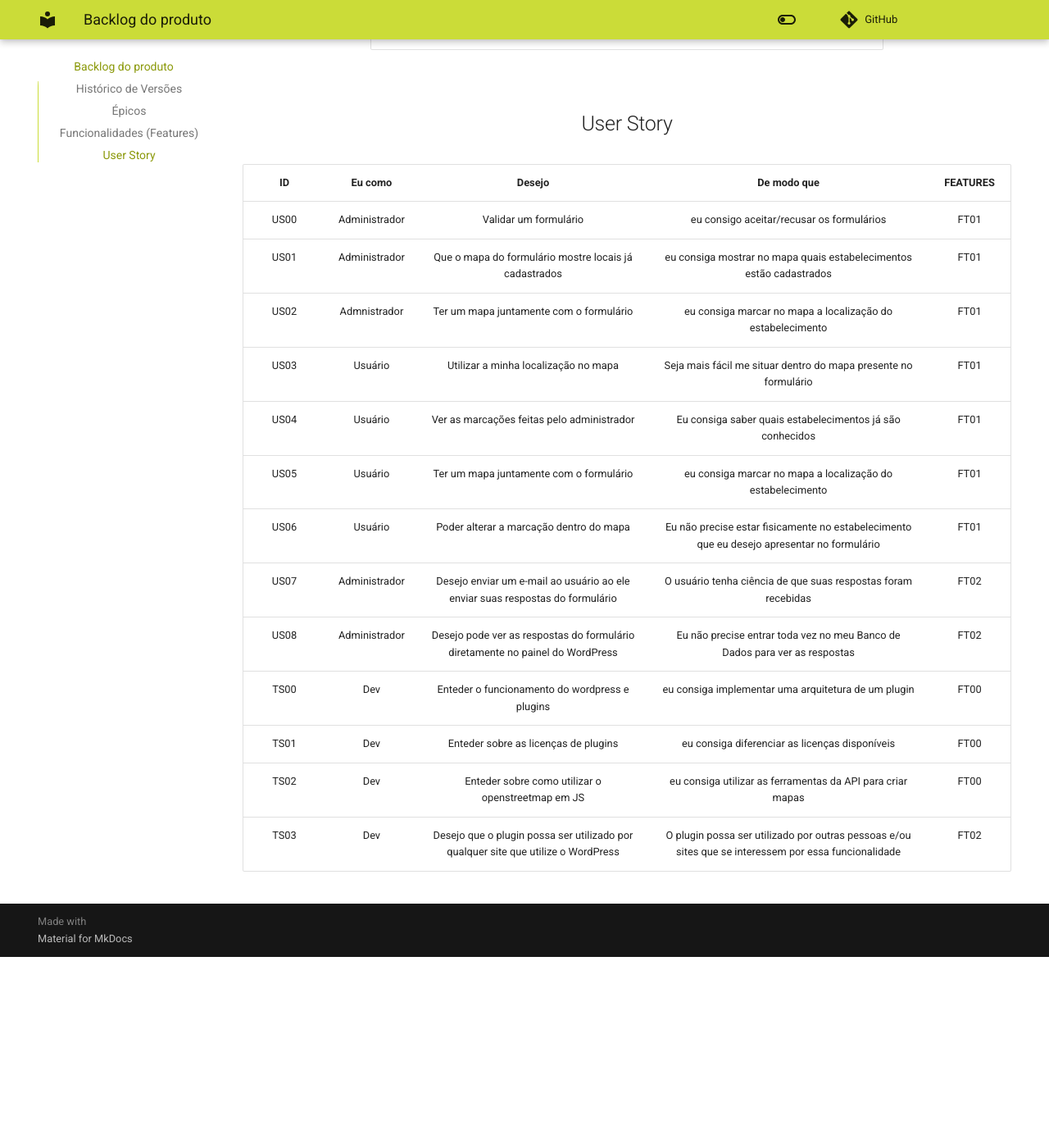
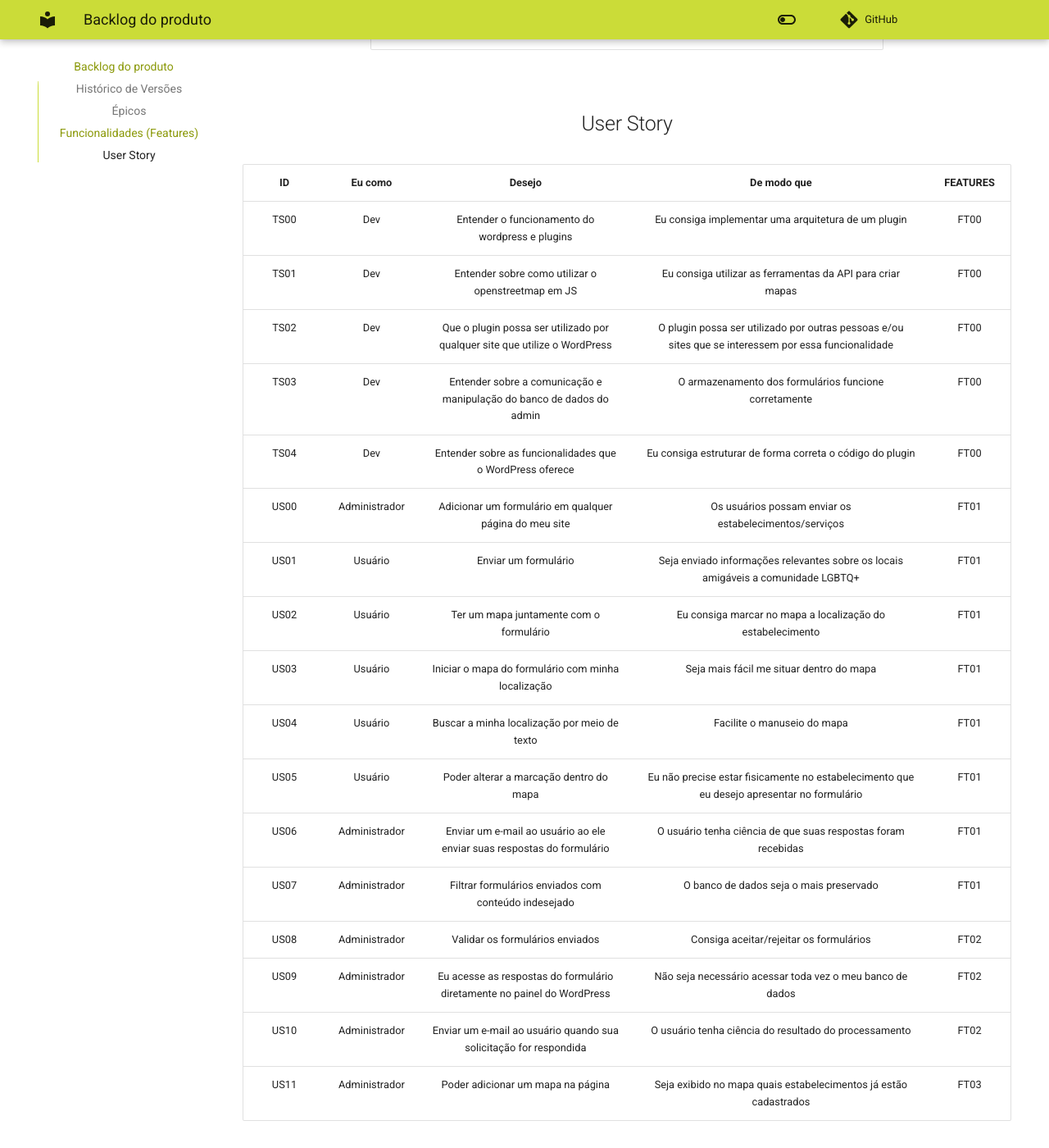
Before and after one commit to ResidenciaTICBrisa/T2G8-Plugin-Wordpress, an MkDocs documentation site: the page built from docs/backlog.md, in a window 1280 px wide and 1400 px high, scrolled down 1229 px. Shown: the whole window at 82% size. Built offline with MkDocs 1.6.1 and Material for MkDocs 9.7.7, drawn with Linux system fonts in a browser that asks for light colours; comment, search, counter and statistics services are not loaded; before the commit the page ends 2396 px from its top, so only the background shows below that.

Commit message:
Alteração do Backlog.md

```diff
--- a/docs/backlog.md
+++ b/docs/backlog.md
@@ -26,16 +26,20 @@
 
 |    ID   |    Eu como    |      Desejo       | De modo que | FEATURES |
 |:-------:|:--------------:|:-----------------:|:-----------:|:----------:|
-|    US00    | Administrador | Validar um formulário | eu consigo aceitar/recusar os formulários | FT01 |
-|    US01    | Administrador | Que o mapa do formulário mostre locais já cadastrados | eu consiga mostrar no mapa quais estabelecimentos estão cadastrados | FT01 |
-|    US02    | Admnistrador | Ter um mapa juntamente com o formulário | eu consiga marcar no mapa a localização do estabelecimento | FT01 |
-|    US03    | Usuário | Utilizar a minha localização no mapa | Seja mais fácil me situar dentro do mapa presente no formulário | FT01 |
-|    US04    | Usuário | Ver as marcações feitas pelo administrador | Eu consiga saber quais estabelecimentos já são conhecidos | FT01 |
-|    US05    | Usuário | Ter um mapa juntamente com o formulário | eu consiga marcar no mapa a localização do estabelecimento | FT01 |
-|    US06    | Usuário | Poder alterar a marcação dentro do mapa  | Eu não precise estar fisicamente no estabelecimento que eu desejo apresentar no formulário | FT01 |
-|    US07    | Administrador | Desejo enviar um e-mail ao usuário ao ele enviar suas respostas do formulário  | O usuário tenha ciência de que suas respostas foram recebidas | FT02
-|    US08    | Administrador | Desejo pode ver as respostas do formulário diretamente no painel do WordPress  | Eu não precise entrar toda vez no meu Banco de Dados para ver as respostas | FT02 |
-|    TS00   | Dev | Enteder o funcionamento do wordpress e plugins | eu consiga implementar uma arquitetura de um plugin | FT00 |
-|    TS01    | Dev | Enteder sobre as licenças de plugins | eu consiga diferenciar as licenças disponíveis | FT00 |
-|    TS02    | Dev | Enteder sobre como utilizar o openstreetmap em JS | eu consiga utilizar as ferramentas da API para criar mapas | FT00 |
-|    TS03    | Dev | Desejo que o plugin possa ser utilizado por qualquer site que utilize o WordPress | O plugin possa ser utilizado por outras pessoas e/ou sites que se interessem por essa funcionalidade | FT02
+|    TS00   | Dev | Entender o funcionamento do wordpress e plugins | Eu consiga implementar uma arquitetura de um plugin | FT00 |
+|    TS01    | Dev | Entender sobre como utilizar o openstreetmap em JS | Eu consiga utilizar as ferramentas da API para criar mapas | FT00 |
+|    TS02    | Dev | Que o plugin possa ser utilizado por qualquer site que utilize o WordPress | O plugin possa ser utilizado por outras pessoas e/ou sites que se interessem por essa funcionalidade | FT00 |
+|    TS03    | Dev | Entender sobre a comunicação e manipulação do banco de dados do admin | O armazenamento dos formulários funcione corretamente | FT00 |
+|    TS04    | Dev | Entender sobre as funcionalidades que o WordPress oferece | Eu consiga estruturar de forma correta o código do plugin | FT00 |
+|    US00    | Administrador | Adicionar um formulário em qualquer página do meu site  | Os usuários possam enviar os estabelecimentos/serviços | FT01 |
+|    US01   | Usuário | Enviar um formulário | Seja enviado informações relevantes sobre os locais amigáveis a comunidade LGBTQ+ | FT01 |
+|    US02    | Usuário | Ter um mapa juntamente com o formulário | Eu consiga marcar no mapa a localização do estabelecimento | FT01 |
+|    US03    | Usuário | Iniciar o mapa do formulário com minha localização | Seja mais fácil me situar dentro do mapa | FT01 |
+|    US04    | Usuário | Buscar a minha localização por meio de texto | Facilite o manuseio do mapa | FT01 |
+|    US05    | Usuário | Poder alterar a marcação dentro do mapa  | Eu não precise estar fisicamente no estabelecimento que eu desejo apresentar no formulário | FT01 |
+|    US06    | Administrador | Enviar um e-mail ao usuário ao ele enviar suas respostas do formulário  | O usuário tenha ciência de que suas respostas foram recebidas | FT01 |
+|    US07    | Administrador | Filtrar formulários enviados com conteúdo indesejado  |O banco de dados seja o mais preservado | FT01 |
+|    US08    | Administrador | Validar os formulários enviados | Consiga aceitar/rejeitar os formulários | FT02 |
+|    US09    | Administrador | Eu acesse as respostas do formulário diretamente no painel do WordPress | Não seja necessário acessar toda vez o meu banco de dados | FT02 |
+|    US10    | Administrador | Enviar um e-mail ao usuário quando sua solicitação for respondida | O usuário tenha ciência do resultado do processamento | FT02 |
+|    US11    | Administrador | Poder adicionar um mapa na página | Seja exibido no mapa quais estabelecimentos já estão cadastrados | FT03 |
```
